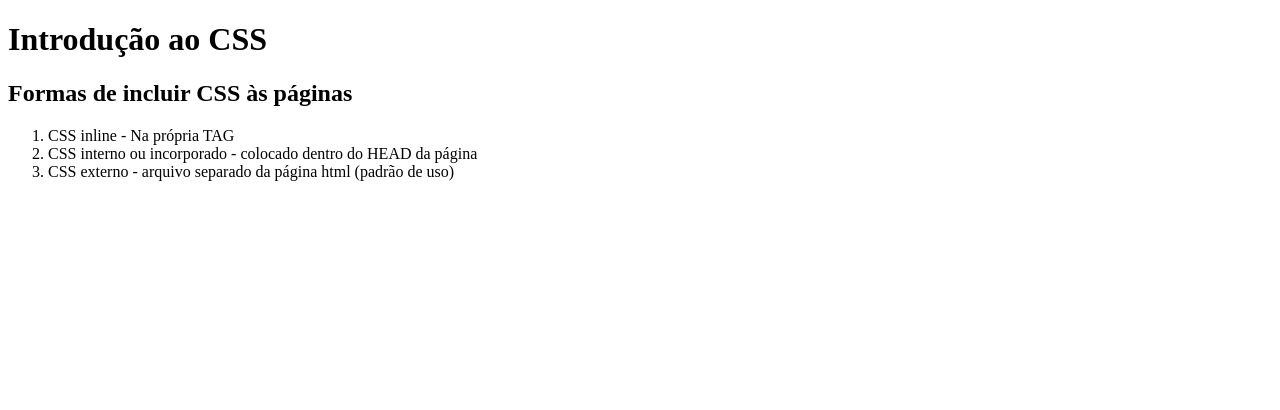
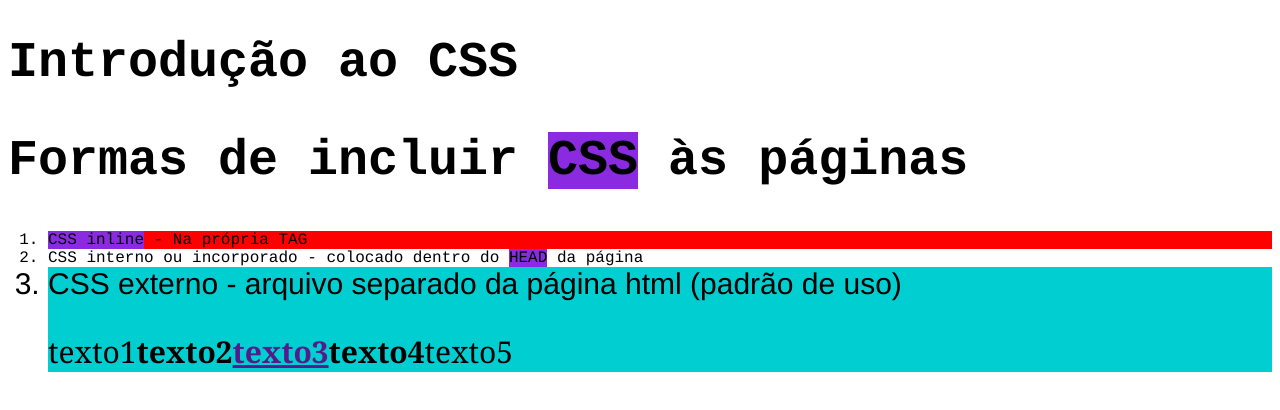
Before and after one commit to luizfelipe798/DEW2023, a plain HTML site: page paginas/intcss.html in a window 1280 px wide. Drawn offline with Linux system fonts and the light colour scheme.

Commit message:
Criação da página css.

```diff
--- /dev/null
+++ b/css/estilo.css
@@ -0,0 +1,13 @@
+div {
+    background-color: darkturquoise; /*Altera cor de fundo*/
+    font-family: Cambria, Cochin, Georgia, Times, 'Times New Roman', serif; /*Altera o tipo de fonte*/
+    font-size: 30px; /*Altera o tamanho da fonte*/
+}
+
+div li {
+    font-family: 'Franklin Gothic Medium', 'Arial Narrow', Arial, sans-serif;
+}
+
+h1, h2 {/*Aplicando a regra para mais de um seletor*/
+    font-size: 50px;
+}
--- a/paginas/intcss.html
+++ b/paginas/intcss.html
@@ -5,15 +5,26 @@
     <meta http-equiv="X-UA-Compatible" content="IE=edge">
     <meta name="viewport" content="width=device-width, initial-scale=1.0">
     <title>Introdução ao CSS</title>
+    <link rel="stylesheet" href="../css/estilo.css">
+    <style>
+        span {
+            background-color: blueviolet;
+        }
+
+        body {
+            font-family: courier;
+        }
+    </style>
 </head>
-<body>
+<body style="font-family: courier;">
     <h1>Introdução ao CSS</h1>
-    <h2>Formas de incluir CSS às páginas</h2>
+    <h2>Formas de incluir <span>CSS</span> às páginas</h2>
     <ol>
-        <li>CSS inline - Na própria TAG</li>
+        <li style="background-color:red;"><span>CSS inline</span> - Na própria TAG</li>
         <li>CSS interno ou incorporado - colocado dentro do <span>HEAD</span> da página</li>
     <div>
         <li>CSS externo - arquivo separado da página html (padrão de uso)</li>
+        <p>texto1<strong>texto2<a href="">texto3</a>texto4</strong>texto5</p>
     </div>
     </ol>
 </body>
```
